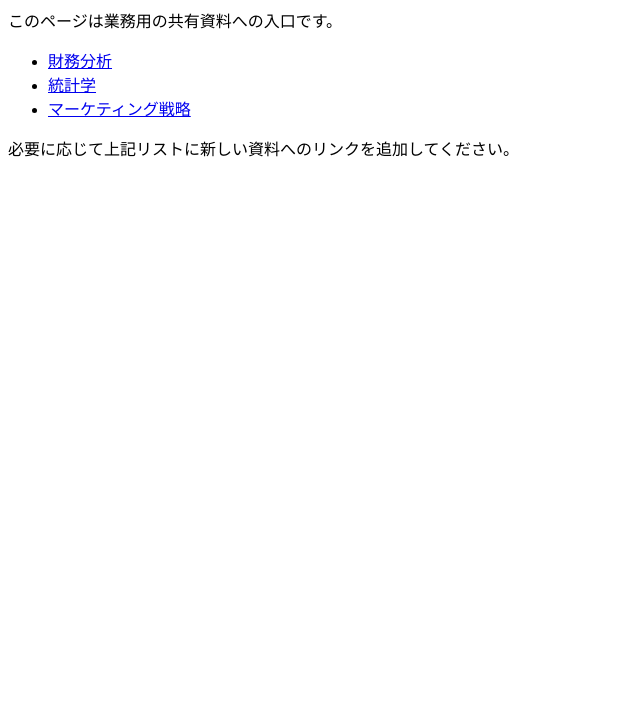
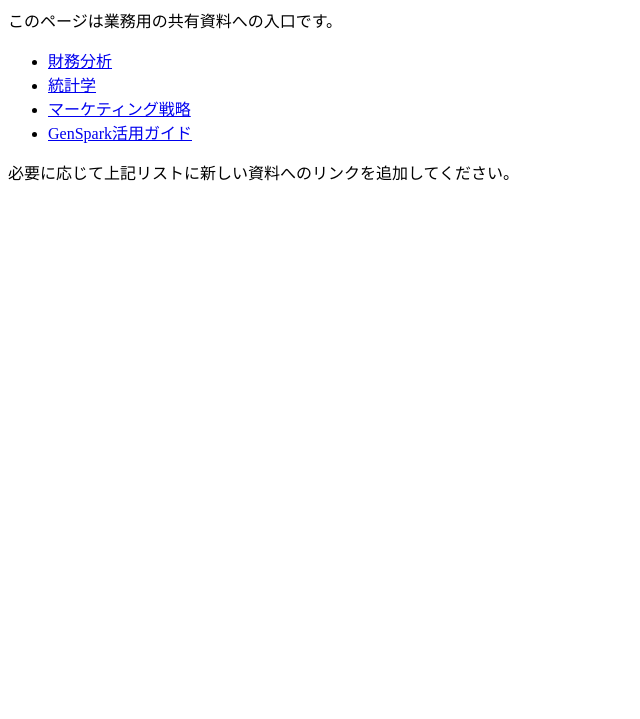
Before and after one commit to papadelicia/cado-portal, a plain HTML site: page index.html in a window 1280 px wide. Shown: the part 81-800 px from the top of the page, without its empty margins (0-640 px from the left). Drawn offline with Linux system fonts and the light colour scheme.

Commit message:
Update index.html

```diff
--- a/index.html
+++ b/index.html
@@ -11,7 +11,9 @@
     <li><a href="finance.html">財務分析</a></li>
     <li><a href="statistics.html">統計学</a></li>
     <li><a href="marketing.html">マーケティング戦略</a></li>
+     <li><a href="Genspark Guide.html">GenSpark活用ガイド</a></li>
   </ul>
   <p>必要に応じて上記リストに新しい資料へのリンクを追加してください。</p>
 </body>
+
 </html>
```
